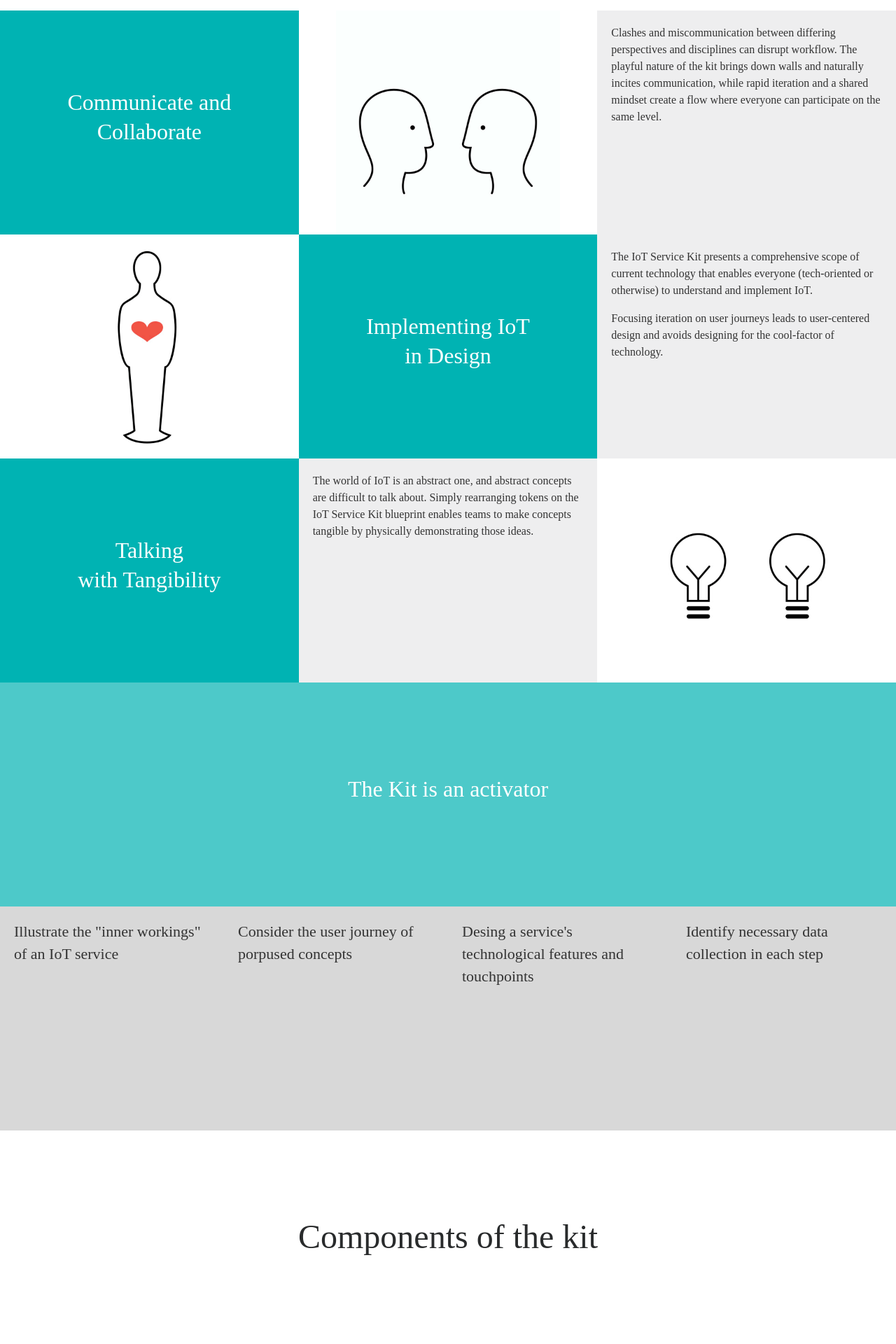
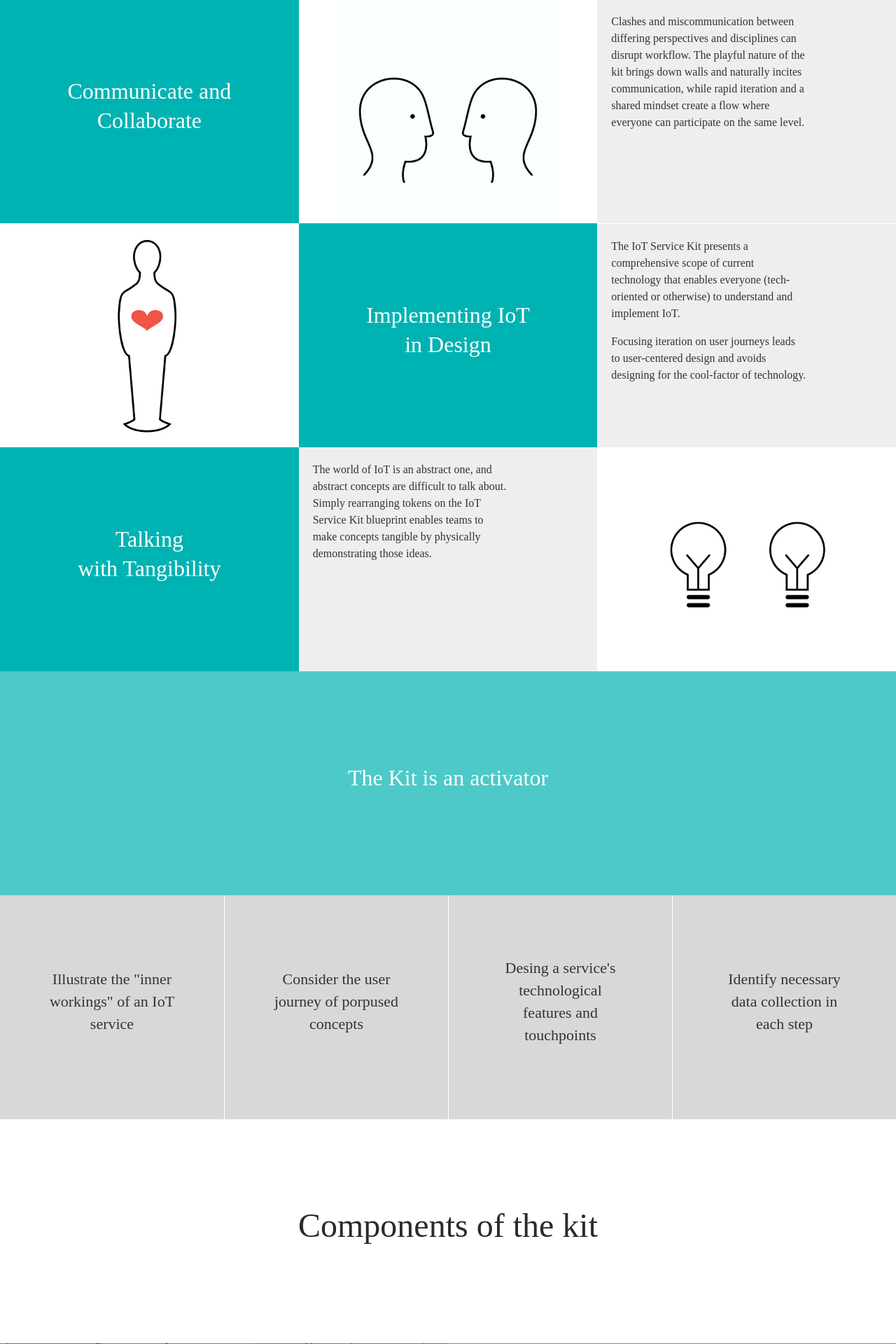
Before and after one commit to Arbuzinside/iotservicekit, a PHP site: page / in a window 1280 px wide. Shown: the part 3277-5197 px from the top of the page at 70% size. Run offline with PHP 8.4, Linux system fonts and the light colour scheme; some web fonts are replaced.

Commit message:
full screen works

```diff
--- a/css/creative.css
+++ b/css/creative.css
@@ -272,10 +301,17 @@ header.masthead {
 
 
 .content-up{
-    padding: 20px;
+    padding-top: 20px;
+    padding-left: 20px;
+    padding-bottom: 20px;
+    padding-right: 10%;
     overflow: hidden;
 }
 
+
+.no-borders{
+  border-width: 0px;
+}
 
 .content-bottom{
 
@@ -294,8 +335,19 @@ header.masthead {
   justify-content: center;
   text-align: center;
   overflow: hidden;
+
+   padding-left: 5%;
+  padding-right: 5%;
+   padding-bottom: 20px;
+    padding-top: 20px;
 }
 
+
+
+
+.content-center p {
+    max-width: 1000px;
+}
 
 
 /*
@@ -472,8 +524,43 @@ div.center-cropped img {
 }
 
 
+ div.clicable {
+        position: relative;
+    }
+
+    div.clicable a {
+        position: absolute;
+        width: 100%;
+        height: 100%;
+        top: 0;
+        left: 0;
+        text-decoration: none; /* No underlines on the link */
+        z-index: 10; /* Places the link above everything else in the div */
+        background-color: #FFF; /* Fix to make div clickable in IE */
+        opacity: 0; /* Fix to make div clickable in IE */
+        filter: alpha(opacity=1); /* Fix to make div clickable in IE */
+    }
 
 
+
+
+/*
+<-------------------------Border features---------------------------------------->
+*/
+
+
+.border-left{
+  border-left: solid;
+  border-width: 1px;
+  border-color:white;
+}
+
+.border-top{
+
+  border-top: solid;
+  border-width: 1px;
+  border-color:white;
+}
 
 /*
    <--------------------------- Video flex ------------------------------------>
--- a/index.html
+++ b/index.html
@@ -105,45 +105,42 @@
                 </div>
             </div>
             <div class="row normal">
-                <div class="col-md-8 content-center" style="background-color: #F8945c">
+                <div class="col-md-8 content-center padding-side" style="background-color: #F8945c">
                     <p class="textA-Bold while-color">The world is changing and we are changing with it.</p>
                     <p class="textA while-color">To aid you in creating digital services that merge the physical and the digital world, we have created
                         the IoT Service Kit—a tool to help tech professionals ideate and simulate IoT concepts in the real
                         world.
                     </p>
                 </div>
-                <div class="col-md-4 content-center" style="background-color: #000000 ">
+                <div class="col-md-4 content-center clicable" style="background-color: #000000 ">
                     <p class="textA white-color">Download the Kit</p>
                     <a class="white-color" href="https://github.com/futurice/iot-service-kit/archive/master.zip">
 
-                         <img src="img/icons/ICO_arrow-short-down.svg"
-                                class="img-fluid icon" alt="instagram">
                     </a>
+                    <img src="img/icons/ICO_arrow-short-down.svg" class="img-fluid icon" alt="download">
                 </div>
             </div>
             <div class="row normal">
                 <div class="col-md-4 content-center" style="background-color: #4d4d4d">
                     <p class="textA white-color">Prizes and </br> mentions </p>
                 </div>
-                <div class="col-md-4 content-center border-right" style="background-color: #eeeeef">
+                <div class="col-md-4 content-center border-right clicable" style="background-color: #eeeeef">
                     <p class="textA-Bold">Winners - 2016</br> UX Magazine Award</p>
                     <p class="textA grey-color">Innovative Tool </br> or Technique"</p>
-                    <a href="http://uxmag.com/articles/announcing-winners-of-the-2016-ux-magazine-awards">
-
-                         <img src="img/icons/ICO_arrow-short-right_000000.svg"
-                                class="icon svg" alt="link">
+                    <a href="http://uxmag.com/articles/announcing-winners-of-the-2016-ux-magazine-awards" target="_blank">
                     </a>
 
+                    <img src="img/icons/ICO_arrow-short-right_000000.svg" class="icon svg" alt="link">
+
                 </div>
-                <div class="col-md-4 content-center" style="background-color: #eeeeef">
+                <div class="col-md-4 content-center border-left clicable" style="background-color: #eeeeef">
                     <p class="textA-Bold">Finalists - 2016</br> Service Design Award</p>
                     <p class="textA grey-color">"Methodology"</p>
-                    <a class="textB" href="https://www.service-design-network.org/headlines/iot-service-kit-futurice-gmbh">
-
-                         <img src="img/icons/ICO_arrow-short-right_000000.svg"
-                                class="icon svg" alt="link">
+                    <a class="textB" href="https://www.service-design-network.org/headlines/iot-service-kit-futurice-gmbh" target="_blank">
 
                     </a>
+
+                    <img src="img/icons/ICO_arrow-short-right_000000.svg" class="icon svg" alt="link">
                 </div>
             </div>
         </div>
@@ -185,7 +182,7 @@
                     <p class="textA-Bold white-color">Implementing IoT </br> in Design</p>
 
                 </div>
-                <div class="col-md-4 border content-up" style="background-color: #eeeeef">
+                <div class="col-md-4 border content-up border-top" style="background-color: #eeeeef">
                     <p class="textB grey-color"> The IoT Service Kit presents a comprehensive scope of current technology that enables everyone (tech-oriented
                         or otherwise) to understand and implement IoT. </p>
 
@@ -214,16 +211,16 @@
             </div>
 
             <div class="row normal">
-                <div class="col-md-3 border content-up" style="background-color: #d8d8d8">
+                <div class="col-md-3 border content-center" style="background-color: #d8d8d8">
                     <p class="textA grey-color">Illustrate the "inner workings" of an IoT service</p>
                 </div>
-                <div class="col-md-3 border content-up" style="background-color: #d8d8d8">
+                <div class="col-md-3 border content-center border-left" style="background-color: #d8d8d8">
                     <p class="textA grey-color">Consider the user journey of porpused concepts</p>
                 </div>
-                <div class="col-md-3 border content-up" style="background-color: #d8d8d8">
+                <div class="col-md-3 border content-center border-left" style="background-color: #d8d8d8">
                     <p class="textA grey-color">Desing a service's technological features and touchpoints</p>
                 </div>
-                <div class="col-md-3 border content-up" style="background-color: #d8d8d8">
+                <div class="col-md-3 border content-center border-left" style="background-color: #d8d8d8">
                     <p class="textA grey-color">Identify necessary data collection in each step</p>
                 </div>
             </div>
@@ -244,26 +241,25 @@
                 <div class="col-md-6 card effect-hover">
                     <div class="card-front blueprints-front content-center">
                         <p class="text-label white-color">Blueprints
-                              <img src="img/icons/ICO_arrow-long-right.svg"
-                                class="icon-long inline img-fluid" alt="link">
+                            <img src="img/icons/ICO_arrow-long-right.svg" class="icon-long inline img-fluid" alt="link">
                         </p>
                     </div>
                     <div class="card-back blueprints-back content-bottom">
                         <p class="titleB white-color">Blueprints:</p>
-                        <p class="textB white-color">The Blueprints provide a general enviromental context. </br> Create your own to fit your
-                        project's needs. </p>
+                        <p class="textB white-color">The Blueprints provide a general enviromental context. </br> Create your own to fit your project's
+                            needs. </p>
                     </div>
                 </div>
                 <div class="col-md-6 card effect-hover">
                     <div class="card-front tokens-front content-center">
                         <p class="text-label white-color">Tokens
-                             <img src="img/icons/ICO_arrow-long-right.svg"
-                                class="icon-long inline img-fluid" alt="link">
+                            <img src="img/icons/ICO_arrow-long-right.svg" class="icon-long inline img-fluid" alt="link">
                         </p>
                     </div>
                     <div class="card-back tokens-back content-bottom">
                         <p class="titleB white-color">3D printed tokens:</p>
-                        <p class="textB white-color">The 3D printed tokens are physical representations of the user, touchpoints, interactions, and services. They help visualise ideas.
+                        <p class="textB white-color">The 3D printed tokens are physical representations of the user,</br> touchpoints, interactions and services.
+                           </br> They help visualise ideas.
                         </p>
                     </div>
                 </div>
@@ -273,15 +269,14 @@
                 <div class="col-md-6 card effect-hover">
                     <div class="card-front cards-front content-center">
                         <p class="text-label white-color">Cards
-                             <img src="img/icons/ICO_arrow-long-right.svg"
-                                class="icon-long inline img-fluid" alt="link">
+                            <img src="img/icons/ICO_arrow-long-right.svg" class="icon-long inline img-fluid" alt="link">
                         </p>
 
                     </div>
                     <div class="card-back cards-back content-bottom">
                         <p class="titleB white-color">Game cards:</p>
-                        <p class="textB white-color">The game cards are divided into five categories: Sensors,
-                             Interaction, Service Cards, City Open API, and User Cards. They present a scope of technology.
+                        <p class="textB white-color">The game cards are divided into five categories: </br> Sensors, Interaction, Service Cards, City Open API,
+                            and User Cards. </br> They present a scope of technology.
                         </p>
                     </div>
                 </div>
@@ -318,40 +313,38 @@
             </div>
             <div class="row normal">
                 <div class="col-md-4 border content-center" style="background-color: #27AA74">
-                    <p class="textA-Bold while-color">We &lsaquo;3 Open Source</p>
+                    <p class="textA-Bold white-color">We &lsaquo;3 Open Source</p>
                 </div>
 
-                <div class="col-md-4 border content-up" style="background-color: #68c39d">
+                <div class="col-md-4 border content-bottom" style="background-color: #68c39d">
                     <p class="textA"><b> We believe in the free exchange of knowledge and the power it holds.</b></br>
                         More sharing means more access to knowledge, and more access means learning things we would have never otherwise known.</p>
                 </div>
 
-                <div class="col-md-4 border content-center" style="background-color: #000000">
+                <div class="col-md-4 border clicable content-center" style="background-color: #000000">
                     <p class="textA white-color">Build the kit </br> with us</p>
-                    <a href="https://github.com/futurice/iot-service-kit">
-                           <img src="img/icons/ICO_arrow-short-right.svg"
-                                class="img-fluid icon" alt="link">
-
+                    <a href="https://github.com/futurice/iot-service-kit" target="_blank">
                     </a>
+                    <img src="img/icons/ICO_arrow-short-right.svg" class="img-fluid icon" alt="link">
                 </div>
             </div>
 
 
             <div class="row normal">
-                <div class="col-md-4 border content-center" style="background-color: #000000">
+                <div class="col-md-4 border clicable content-center" style="background-color: #000000">
                     <p class="textA white-color">Download</p>
                     <a class="white-color" href="https://github.com/futurice/iot-service-kit/archive/master.zip">
-                         <img src="img/icons/ICO_arrow-short-down.svg"
-                                class="img-fluid icon" alt="download">
+
                     </a>
+                    <img src="img/icons/ICO_arrow-short-down.svg" class="img-fluid icon" alt="download">
                 </div>
 
-                <div class="col-md-4 border content-bottom" style="background-color: #68c39d">
+                <div class="col-md-4 border content-bottom border-top" style="background-color: #68c39d">
                     <p class="textA"><b>The Internet of Things is inherently open source.</b> </br> It’s only logical to make our IoT Service
                         Kit open source as well.</p>
                 </div>
 
-                <div class="col-md-4 border content-bottom" style="background-color: #68c39d">
+                <div class="col-md-4 border content-bottom border-left" style="background-color: #68c39d">
                     <p class="textA"><b>Open source will improve the kit. </b> </br>
                         When <b>our kit</b> becomes <b>your kit</b> creativity and diverse perspectives come together and
                         make the kit stronger than ever before.</p>
@@ -362,10 +355,10 @@
                     <p class="textA-Bold while-color">Take it, Make it, </br> and Spread the Love</p>
                     <p class="textA white-color"> &#35;iotservicekit</p>
                     <div class="iconLine">
-                        <a href="https://twitter.com/hashtag/iotservicekit">
-                            <img src="img/icons/ICO_twitter.svg"  class="img-fluid icon-twitter" alt="twitter">
+                        <a class="no-hover" href="https://twitter.com/hashtag/iotservicekit" target="_blank">
+                            <img src="img/icons/ICO_twitter.svg" class="img-fluid icon-twitter" alt="twitter">
                         </a>
-                         <a href="https://www.instagram.com/explore/tags/iotservicekit/">
+                        <a class="no-hover" href="https://www.instagram.com/explore/tags/iotservicekit/" target="_blank">
                             <img src="img/icons/ICO_instagram_white.svg" class="img-fluid icon" alt="instagram">
                         </a>
                     </div>
@@ -415,7 +408,7 @@
                     </div>
 
                     <div class="row twenty" style="background-color: #F05245">
-                         <div class="col-md content-up">
+                        <div class="col-md content-up border-left">
                             <p class="textA-Bold-slim no-padding">Ricardo Brito</p>
                             <p class="textA-slim no-padding">Service Designer &amp; UX</p>
                             </br>
@@ -428,33 +421,33 @@
 
             <div class="row normal">
 
-                <div class="col-md-4 content-center">
-                     <a href="http://futurice.com/">
+                <div class="col-md-4 clicable content-center">
+                    <a href="http://futurice.com/" target="_blank">
+                    </a>
                     <img src="img/logos/logo_futurice.svg" class="img-fluid logo" alt="futurice.com">
-                         </a>
                 </div>
                 <div class="col-md-8 content-center" style="background-color: #000000">
                     <p class="textA white-color">This project is brought to you by Futurice, a digital agency focused on Service Design, Business Development
                         and Software Crafting.</p>
                     <div class="iconLine">
-                        <a href="https://www.facebook.com/futurice">
-                            <img src="img/icons/ICO_facebook_white.svg"   class="img-fluid icon" alt="instagram">
+                        <a class="no-hover" href="https://www.facebook.com/futurice" target="_blank">
+                            <img src="img/icons/ICO_facebook_white.svg" class="img-fluid icon" alt="instagram">
                         </a>
-                        <a href="https://twitter.com/futurice">
+                        <a class="no-hover" href="https://twitter.com/futurice" target="_blank">
                             <img src="img/icons/ICO_twitter.svg" class="img-fluid icon" alt="twitter">
                         </a>
-                         <a href="https://www.instagram.com/futurice/">
+                        <a class="no-hover" href="https://www.instagram.com/futurice/" target="_blank">
                             <img src="img/icons/ICO_instagram_white.svg" class="img-fluid icon" alt="instagram">
                         </a>
-                         <a href="https://github.com/futurice">
-                            <img src="img/icons/ICO-github.svg"  class="img-fluid icon" alt="github">
+                        <a class="no-hover" href="https://github.com/futurice" target="_blank">
+                            <img src="img/icons/ICO-github.svg" class="img-fluid icon" alt="github">
                         </a>
                     </div>
                 </div>
             </div>
             <div class="row normal">
                 <div class="col-md content-center" style="background-color: #eeeeef">
-                    <a href="http://futurice.com/">
+                    <a class="no-hover" href="https://spiceprogram.org/" target="_blank">
                         <img src="img/logos/logo_chilicorn.svg" class="img-fluid logo" alt="futurice.com">
                     </a>
                     <br>
```
Also changed, not shown: other parts of css/creative.css (+55 -9 lines). Lines whose indentation alone changed are shown as unchanged.
